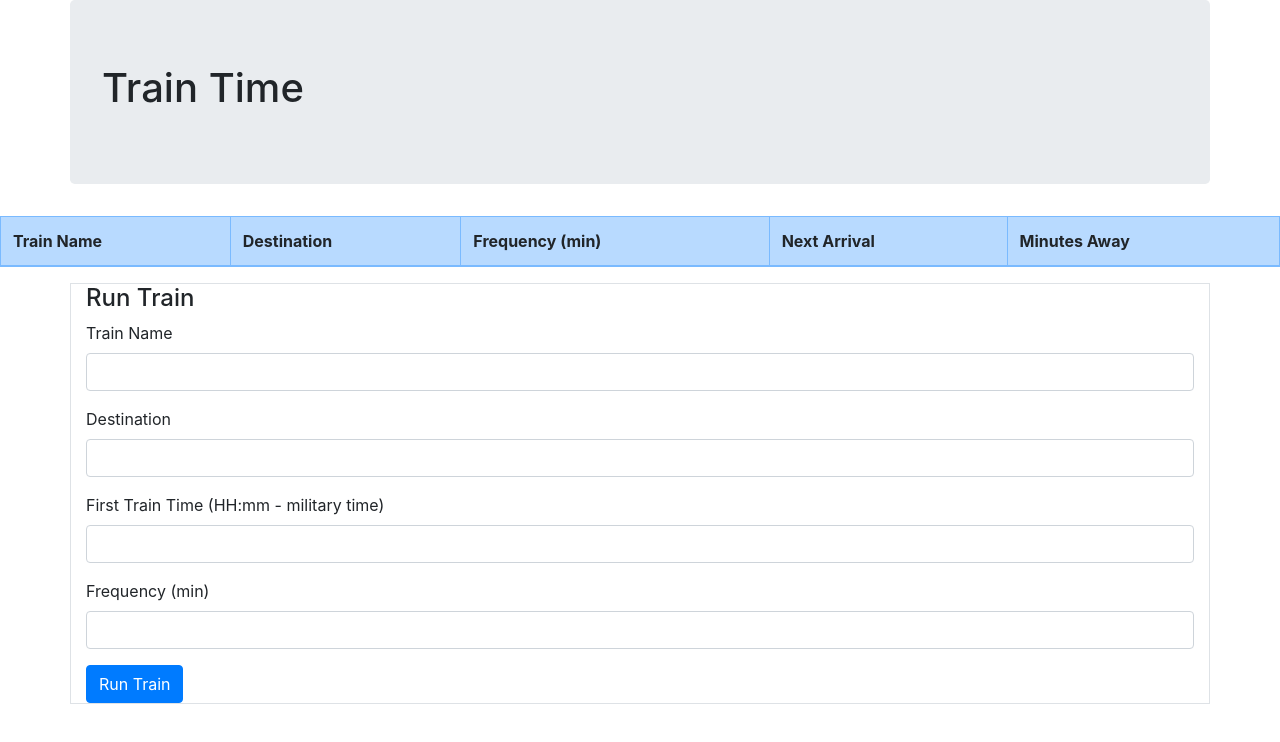
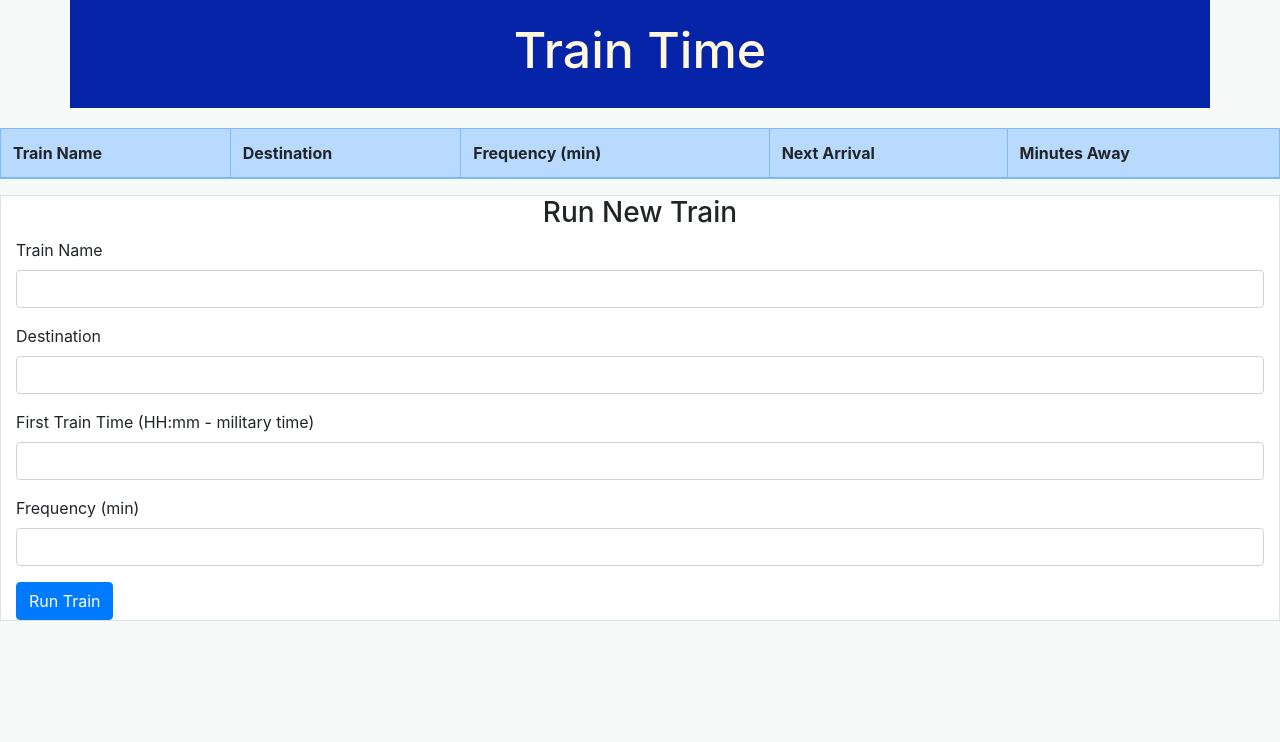
Before and after one commit to Bwedeward/Train-Time, a plain HTML site: page index.html in a window 1280 px wide. Drawn offline with nearby package versions, Linux system fonts and the light colour scheme; no server answers.

Commit message:
updated UI

```diff
--- a/assets/style.css
+++ b/assets/style.css
@@ -0,0 +1,23 @@
+.header {
+    text-align: center;
+    color: cornsilk;
+    font-size: 50px;
+}
+
+.containerHead {
+    background-color: #0624a8;
+    padding: 20px;
+    margin-bottom: 20px;
+}
+
+.trainAdd {
+    text-align: center;
+}
+
+.trythis {
+    background-color: rgb(246, 250, 249);
+}
+
+.table {
+    background-color: white;
+}
--- a/index.html
+++ b/index.html
@@ -12,11 +12,11 @@
     />
     <title>Document</title>
   </head>
-  <body>
-    <div class="container jumbotron">
-      <h1>Train Time</h1>
+  <body class="trythis">
+    <div class="container containerHead">
+      <h1 class="header">Train Time</h1>
     </div>
-    <table class="table table-bordered table-primary">
+    <table class="table table-bordered table-striped table-primary">
       <thead>
         <tr>
           <th scope="col">Train Name</th>
@@ -28,8 +28,8 @@
       </thead>
       <tbody></tbody>
     </table>
-    <div class="container table-bordered table">
-      <h4 class="trainAdd">Run Train</h4>
+    <div class="container table-bordered table col-auto">
+      <h3 class="trainAdd">Run New Train</h3>
       <form>
         <div class="form-group">
           <label for="exampleInputEmail1">Train Name</label>
```
